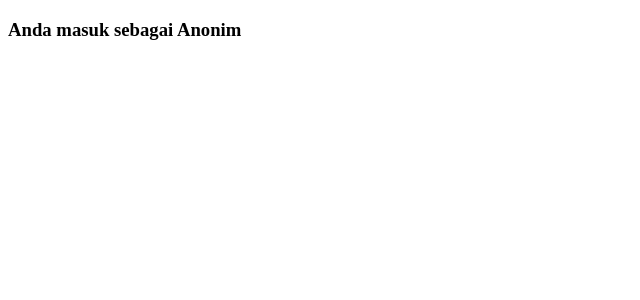
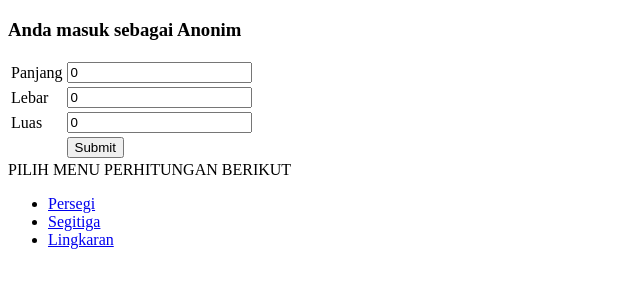
Before and after one commit to aliffianilhamf/Pemrograman-Web-Lanjut, a PHP site: page /?bidang=persegi in a window 1280 px wide. Shown: the top 300 px of the page, without its empty margins (0-640 px from the left). Run offline with PHP 8.4, Linux system fonts and the light colour scheme.

Commit message:
add pertemuan2

```diff
--- a/pertemuan2/index.php
+++ b/pertemuan2/index.php
@@ -17,6 +17,58 @@ if (isset($_GET['nama'])) {
 
 <body>
     <h3>Anda masuk sebagai <?= $nama; ?></h3>
+
+    <form action="" method="post">
+        <?php
+        if (!isset($_GET['bidang'])) {
+        } else if ($_GET['bidang'] == 'persegi') {
+            $luas = 0;
+            $panjang = 0;
+            $lebar = 0;
+            if ($_SERVER['REQUEST_METHOD'] === 'POST') {
+                $panjang = $_POST['panjang'];
+                $lebar = $_POST['lebar'];
+                $luas = $panjang * $lebar;
+            }
+            include "lib/persegi.php";
+        } else if ($_GET['bidang'] == 'segitiga') {
+            $luas = 0;
+            $alas = 0;
+            $tinggi = 0;
+            if ($_SERVER['REQUEST_METHOD'] === 'POST') {
+                $alas = $_POST['alas'];
+                $tinggi = $_POST['tinggi'];
+                $luas = 1 / 2 * $alas * $tinggi;
+            }
+            include "lib/segitiga.php";
+        } else if ($_GET['bidang'] == 'lingkaran') {
+            $luas = 0;
+            $r = 0;
+            if ($_SERVER['REQUEST_METHOD'] === 'POST') {
+                $r = $_POST['jari-jari'];
+                $luas = 3.14 * $r * $r;
+            }
+            include "lib/lingkaran.php";
+        }
+        ?>
+
+    </form>
+
+    <div id="menu">
+        <div>PILIH MENU PERHITUNGAN BERIKUT</div>
+        <ul>
+            <?php
+            $bidang = ['persegi', 'segitiga', 'lingkaran'];
+            $query = $_GET;
+            $url = explode("?", $_SERVER['REQUEST_URI'])[0];
+            foreach ($bidang as $bdg) {
+                $query['bidang'] = $bdg;
+                $url_query = $url . "?" . http_build_query($query);
+                echo '<li><a href ="' . $url_query . '">' . ucfirst($bdg) . '</li>';
+            }
+            ?>
+        </ul>
+    </div>
 </body>
 
 </html>
--- /dev/null
+++ b/pertemuan2/lib/persegi.php
@@ -0,0 +1,18 @@
+<table>
+    <tr>
+        <td>Panjang</td>
+        <td><input type="text" name="panjang" id="" value="<?= $panjang ?>"></td>
+    </tr>
+    <tr>
+        <td>Lebar</td>
+        <td><input type="text" name="lebar" id="" value="<?= $lebar ?>"></td>
+    </tr>
+    <tr>
+        <td>Luas</td>
+        <td><input type="text" readonly value="<?= $luas ?>"></td>
+    </tr>
+    <tr>
+        <td>&nbsp;</td>
+        <td><input type="submit" name="HITUNG"></td>
+    </tr>
+</table>
```
Also changed, not shown: pertemuan2/lib/lingkaran.php (added, +14 -0 lines), pertemuan2/lib/segitiga.php (added, +18 -0 lines).
